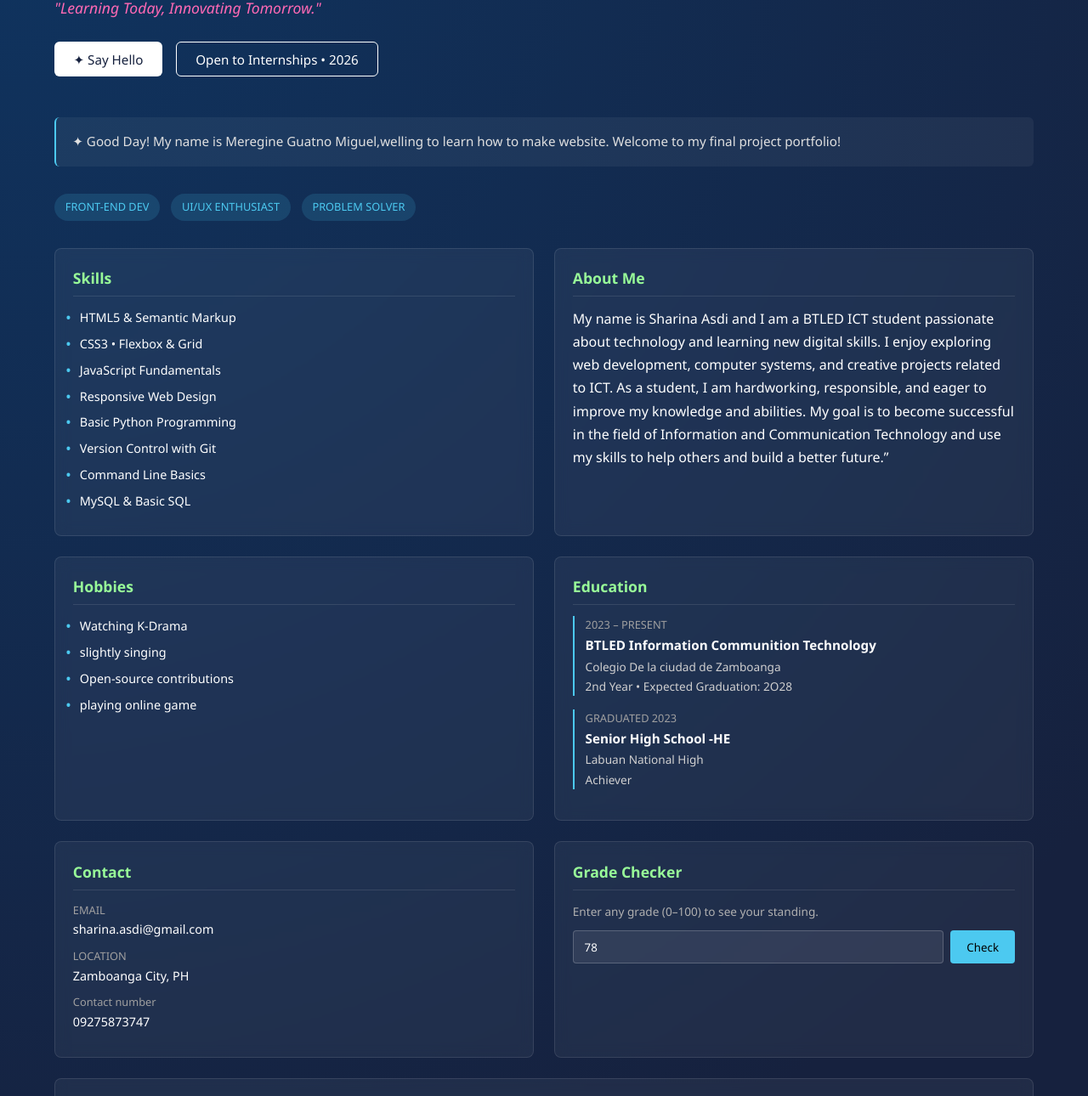
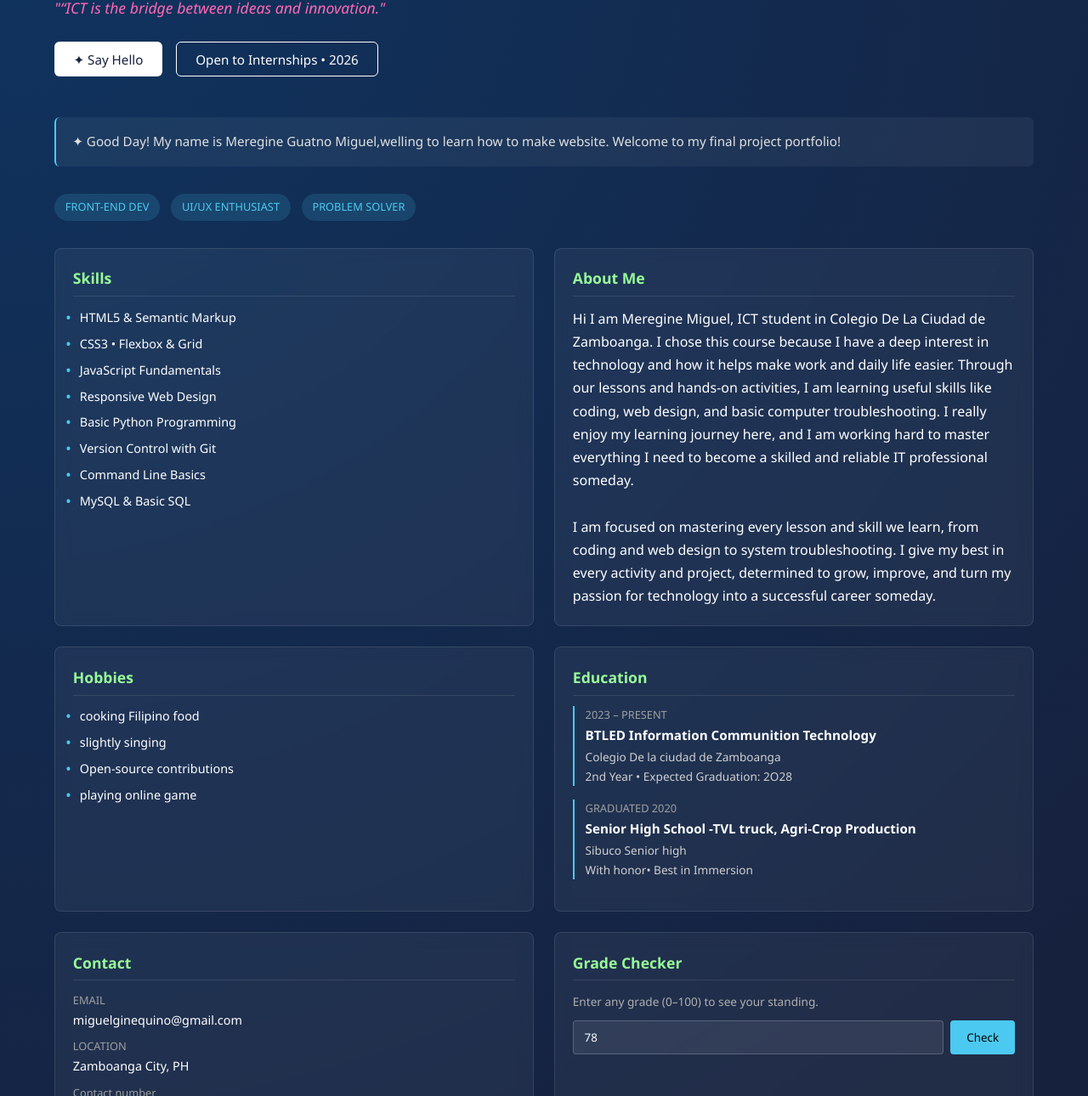
Before and after one commit to sharinaasdi-prog/Sharina, a plain HTML site: page index.html in a window 1280 px wide. Shown: the part 148-1438 px from the top of the page at 85% size. Drawn offline with Linux system fonts and the light colour scheme.

Commit message:
Update index.html

```diff
--- a/index.html
+++ b/index.html
@@ -3,7 +3,7 @@
 <head>
     <meta charset="UTF-8">
     <meta name="viewport" content="width=device-width, initial-scale=1.0">
-    <title>Sharina — Portfolio</title>
+    <title>Miguel — Portfolio</title>
     <style>
         * {
             margin: 0;
@@ -304,7 +304,7 @@
         <div>
             <div class="course-label">BTLED Information Communication Technology• 2ND YEAR</div>
             <h1>Thanks for visiting!</h1>
-            <p class="tagline">"Learning Today, Innovating Tomorrow."</p>
+            <p class="tagline">"“ICT is the bridge between ideas and innovation." </p>
 
             <div class="btn-group">
                 <button class="btn btn-white">✦ Say Hello</button>
@@ -312,7 +312,7 @@
             </div>
         </div>
         <!-- ✅ PROFILE PICTURE HERE -->
-        <img src="sha.jpg" alt="" class="profile-img">
+        <img src="ging.jpg" alt="" class="profile-img">
     </div>
 
     <p class="intro-text">
@@ -345,17 +345,19 @@
         <div class="card">
             <h3>About Me</h3>
             <p>
-            My name is Sharina Asdi and I am a BTLED ICT student passionate about technology and learning new digital skills. I enjoy exploring web development, computer systems, and creative projects related to ICT. As a student, I am hardworking, responsible, and eager to improve my knowledge and abilities. My goal is to become successful in the field of Information and Communication Technology and use my skills to help others and build a better future.”
+               Hi I am Meregine Miguel, ICT student in Colegio De La Ciudad de Zamboanga. I chose this course because I have a deep interest in technology and how it helps make work and daily life easier. Through our lessons and hands-on activities, I am learning useful skills like coding, web design, and basic computer troubleshooting. I really enjoy my learning journey here, and I am working hard to master everything I need to become a skilled and reliable IT professional someday. <br><br>
+                I am focused on mastering every lesson and skill we learn, from coding and web design to system troubleshooting. I give my best in every activity and project, determined to grow, improve, and turn my passion for technology into a successful career someday.
             </p>
         </div>
     </div>
 
-        <!-- Hobbies + Education -->
+
+    <!-- Hobbies + Education -->
     <div class="grid-container">
         <div class="card">
             <h3>Hobbies</h3>
             <ul>
-                <li>Watching K-Drama</li>
+                <li>cooking Filipino food</li>
                 <li>slightly singing</li>
                 <li>Open-source contributions</li>
                 <li>playing online game</li>
@@ -370,9 +372,9 @@
                 <div class="edu-school">Colegio De la ciudad de Zamboanga<br>2nd Year • Expected Graduation: 2O28</div>
             </div>
             <div class="edu-item">
-                <div class="edu-year">GRADUATED 2023</div>
-                <div class="edu-course">Senior High School -HE </div>
-                <div class="edu-school">Labuan National High <br>Achiever</div>
+                <div class="edu-year">GRADUATED 2020</div>
+                <div class="edu-course">Senior High School -TVL truck, Agri-Crop Production</div>
+                <div class="edu-school">Sibuco Senior high<br>With honor• Best in Immersion</div>
             </div>
         </div>
     </div>
@@ -384,7 +386,7 @@
             <h3>Contact</h3>
             <div class="contact-item">
                 <div class="contact-label">EMAIL</div>
-                <div>sharina.asdi@gmail.com </div>
+                <div>miguelginequino@gmail.com</div>
             </div>
             <div class="contact-item">
                 <div class="contact-label">LOCATION</div>
@@ -392,7 +394,7 @@
             </div>
             <div class="contact-item">
                 <div class="contact-label">Contact number</div>
-                <div>09275873747 </div>
+                <div>09971978479</div>
             </div>
         </div>
 
@@ -451,9 +453,9 @@
        <span class="tech">JAVASCRIPT</span>
      </div>
   </div>
-                 </div>
-             </div>
-             <div class="project-card">
+
+
+            <div class="project-card">
                  <h4>Python Quiz App</h4>
                  <p>GUI quiz application written in Python for an ICT elective course.</p>
 
```
